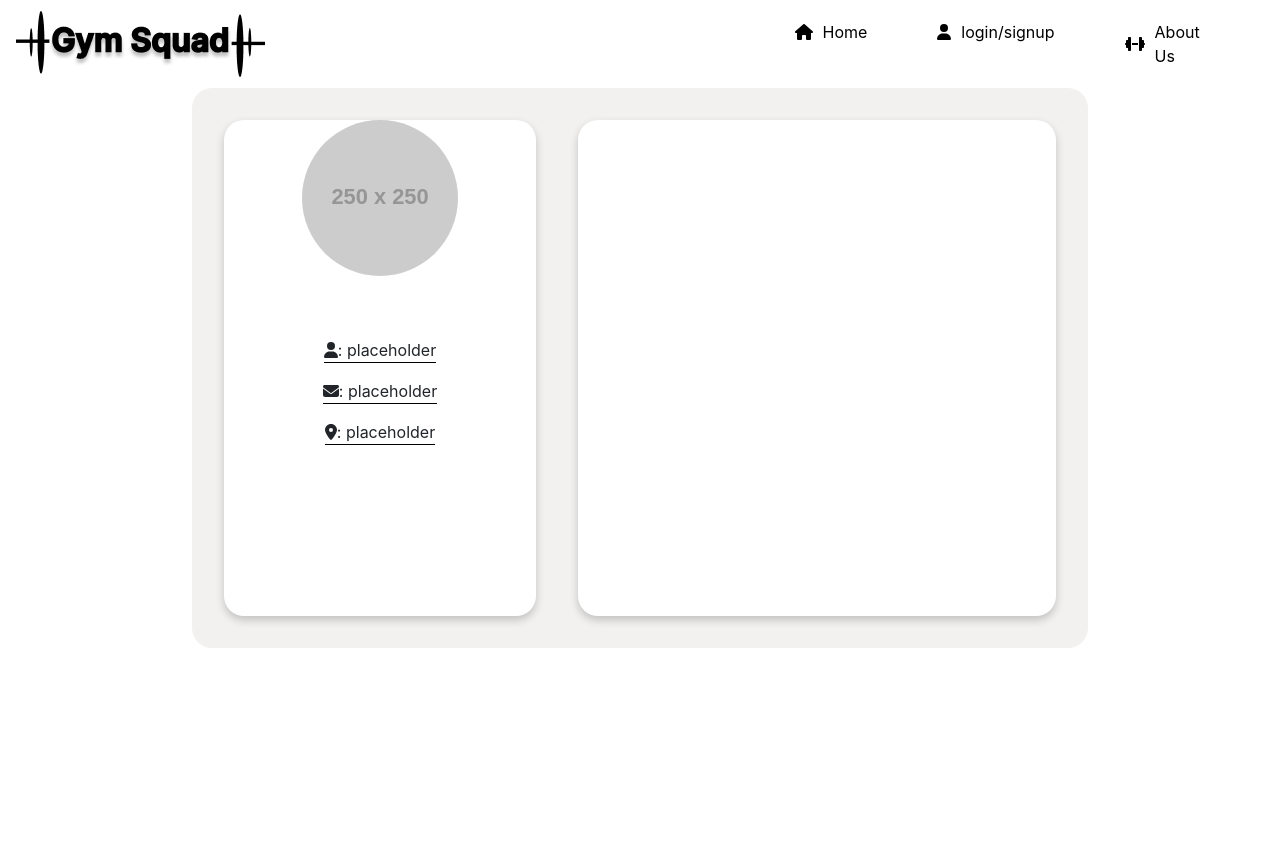
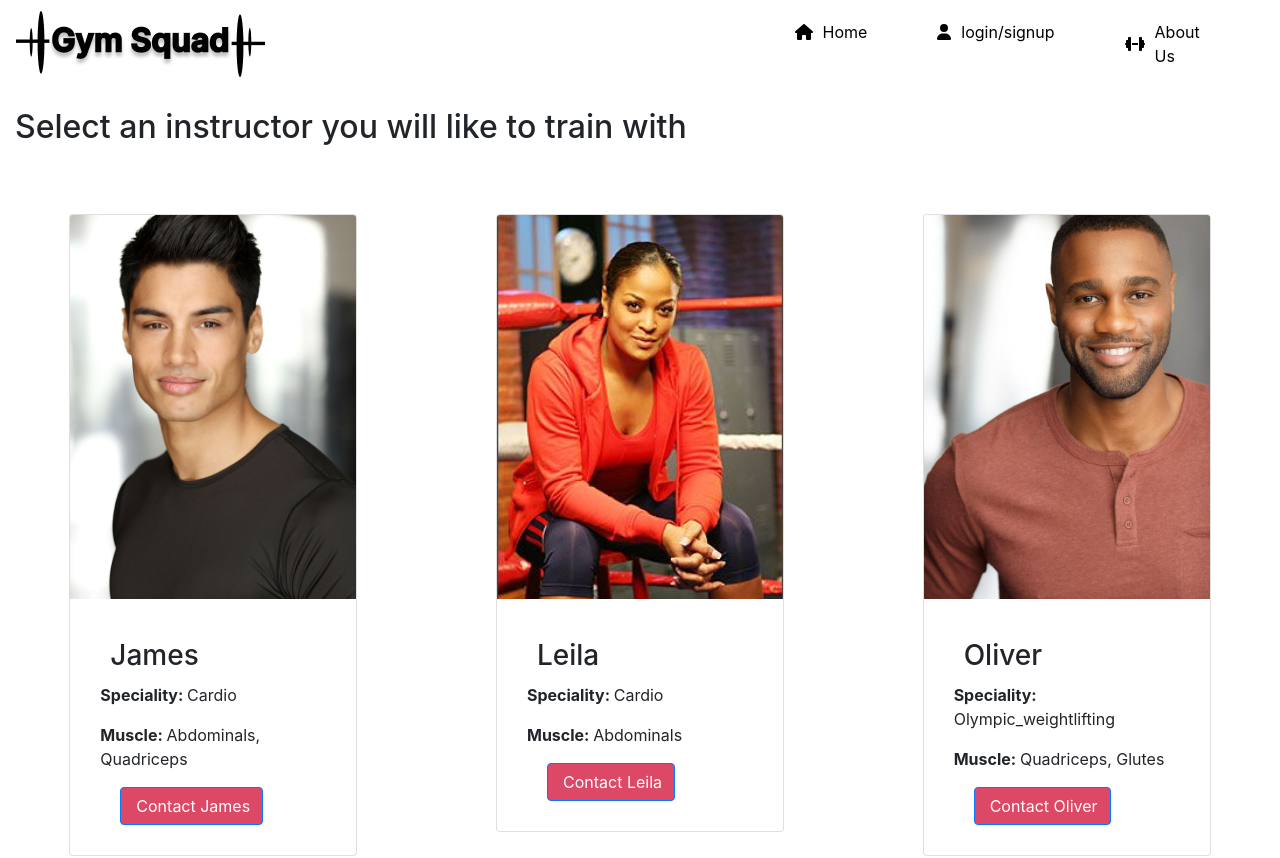
Before and after one commit to umaparu/FitnessclassApp, a React (Create React App) app: page /aboutus in a window 1280 px wide. Shown: the top 858 px of the page. Before the commit the page ends 800 px from the top, so only its background shows below. Built offline with nearby package versions, Linux system fonts and the light colour scheme.

Commit message:
Update for Instructor information and styling

```diff
--- /dev/null
+++ b/src/App.css
@@ -0,0 +1,4 @@
+.styling {
+    padding: 10px;
+    width: 70%;
+}
--- a/src/components/About.js
+++ b/src/components/About.js
@@ -1,4 +1,7 @@
-import Accounts from "./Accounts/Accounts"
+import Instructors from "./Instructors";
+import InstructorHeader from "./InstructorHeader";
+import instructors from "../instructors.json";
+import "./Instructors.css";
 
 
 const About = () => {
@@ -6,7 +9,19 @@ const About = () => {
     return (
 
         <>
-            <div> <Accounts/> </div>
+            <InstructorHeader />
+            <div className="d-flex justify-content-around trainers">
+            {
+                instructors.map(instructor => (
+                    <Instructors
+                        id={instructor.id}
+                        name={instructor.name}
+                        image={instructor.image}
+                        speciality={instructor.speciality}
+                        muscles={instructor.muscles}
+                    />
+                ))}
+                </div>
         </>
     )
 }
--- /dev/null
+++ b/src/components/InstructorHeader.js
@@ -0,0 +1,12 @@
+import React from "react";
+import "./Instructors.css";
+
+function InstructorHeader(){
+    return(
+        <div>
+            <h2 className="userIntro">Select an instructor you will like to train with</h2>
+        </div>
+    )
+}
+
+export default InstructorHeader;
--- a/src/components/Instructors.css
+++ b/src/components/Instructors.css
@@ -1,3 +1,7 @@
+.dropdown-item {
+    font-family: 'Lucida Sans', 'Lucida Sans Regular', 'Lucida Grande', 'Lucida Sans Unicode', Geneva, Verdana, sans-serif;
+}
+
 .btn {
     background-color: rgb(221, 72, 102);
     color: white;
@@ -20,3 +24,16 @@
     padding-left: 15px;
     padding-bottom: 30px;
 }
+
+.card-img-top {
+    width: 100%;
+    height: 30vw;
+    object-fit:cover;
+}
+
+.trainers {
+    flex-flow: wrap;
+}
+.trainers div {
+    margin: 10px
+}
--- a/src/components/Instructors.js
+++ b/src/components/Instructors.js
@@ -1,19 +1,27 @@
 import React from "react";
+import Button from 'react-bootstrap/Button';
+import Card from 'react-bootstrap/Card';
 import "./Instructors.css";
+
 
 function Instructors(props) {
     return (
         <div>
-            <div className="card mb-3">
-                <img src={props.image} className="card-img-top" alt={props.name} />
-                <div className="card-body">
-                    <h4 className="card-title">Your Fitness Instructor</h4>
-                    <h5 className="card-text">Meet your fitness instructor, {props.name}. </h5>
-                    <p className="card-text">Your instructor's speciality is {props.speciality} and they are skilled in working out {props.muscle} muscles</p>
-                </div>
+            <div className="row">
+                <Card style={{ width: '18rem' }}>
+                    <Card.Img variant="top" className="card-img-top" src={props.image} alt="Image" />
+                    <Card.Body>
+                        <Card.Title><h3>{props.name}</h3></Card.Title>
+                        <Card.Text>
+                            <p><strong>Speciality: </strong>{props.speciality}</p>
+                            <p><strong>Muscle: </strong>{props.muscles} </p>
+                        </Card.Text>
+                        <Button variant="primary">Contact {props.name} </Button>
+                    </Card.Body>
+                </Card>
             </div>
         </div>
-    );
+    )
 }
 
 export default Instructors;
--- a/src/components/Login.js
+++ b/src/components/Login.js
@@ -66,7 +66,7 @@ const Login = () => {
     }
 
     return (
-        <div>
+        <div className="m-3 styling">
             {isSignedUp ? <div>
             <h2>Sign Up</h2>
             <form  className="d-flex flex-column">
--- a/src/index.js
+++ b/src/index.js
@@ -3,6 +3,7 @@ import ReactDOM from 'react-dom/client';
 import './index.css';
 import App from './App';
 import reportWebVitals from './reportWebVitals';
+import "./App.css";
 
 const root = ReactDOM.createRoot(document.getElementById('root'));
 root.render(
--- a/src/instructors.json
+++ b/src/instructors.json
@@ -2,71 +2,58 @@
     {
         "id": 1,
         "name":"James",
-        "image": "src/images/Male_Instructor_1.jpg",
-        "speciality": "cardio",
-        "muscles": "abdominals"
+        "image": "/Images/Male_Instructor_1.jpg",
+        "speciality": "Cardio",
+        "muscles": "Abdominals, Quadriceps"
     },
     {
         "id": 2,
-        "name": "Oliver",
-        "image": "src/images/Male_Instructor_2.jpg",
-        "speciality": "olympic_weightlifting",
-        "muscles": "quadriceps"
+        "name": "Leila",
+        "image": "/Images/Female_Instructor_1.jpg",
+        "speciality": "Cardio",
+        "muscles": "Abdominals"
     },
     {
         "id": 3,
-        "name":"Nathan",
-        "image":"src/images/Male_Instructor_3.jpg",
-        "speciality":"strength",
-        "muscles": "biceps"
+        "name": "Oliver",
+        "image": "/Images/Male_Instructor_2.jpg",
+        "speciality": "Olympic_weightlifting",
+        "muscles": "Quadriceps, Glutes"
     },
     {
         "id": 4,
-        "name":"Charlie",
-        "image":"src/images/Male_Instructor_4.jpg",
-        "speciality":"strength",
-        "muscles":"hamstrings"
+        "name": "Sophia",
+        "image": "/Images/Female_Instructor_2.jpg",
+        "speciality": "Strength",
+        "muscles": "Glutes"
     },
     {
         "id": 5,
-        "name": "Ryan",
-        "image": "src/images/Male_Instructor_5.jpg",
-        "speciality": "olympic_weightlifting",
-        "muscles": "chest"
+        "name":"Nathan",
+        "image":"/Images/Male_Instructor_3.jpg",
+        "speciality":"Strength",
+        "muscles": "Biceps, Hamstrings"
     },
     {
         "id": 6,
-        "name": "Leila",
-        "image": "src/images/Female_Instructor_1.jpg",
-        "speciality": "cardio",
-        "muscles": "abdominals"
+        "name": "Emily",
+        "image": "/Images/Female_Instructor_3.jpg",
+        "speciality": "Stretching",
+        "muscles": "Calves"
     },
     {
         "id": 7,
-        "name": "Sophia",
-        "image": "src/images/Female_Instructor_2.jpg",
-        "speciality": "strength",
-        "muscles": "glutes"
+        "name": "Ryan",
+        "image": "/Images/Male_Instructor_5.jpg",
+        "speciality": "Olympic_weightlifting, Strength",
+        "muscles": "Chest"
     },
+
     {
         "id": 8,
-        "name": "Emily",
-        "image": "src/images/Female_Instructor_3.jpg",
-        "speciality": "stretching",
-        "muscles": "calves"
-    },
-    {
-        "id": 9,
-        "name": "Ella",
-        "image": "src/images/Female_Instructor_4.jpg",
-        "speciality": "plyometrics",
-        "muscles": "forearms"
-    },
-    {
-        "id": 10,
         "name": "Ivy",
-        "image": "src/images/Female_Instructor_5.jpg",
-        "speciality": "powerlifting",
-        "muscles": "lower_back"
+        "image": "/Images/Female_Instructor_5.jpg",
+        "speciality": "Powerlifting, Plyometrics",
+        "muscles": "Lower back, Forearms"
     }
 ]
```
Also changed, not shown: src/components/UserResponse.js (+35 -7 lines).
